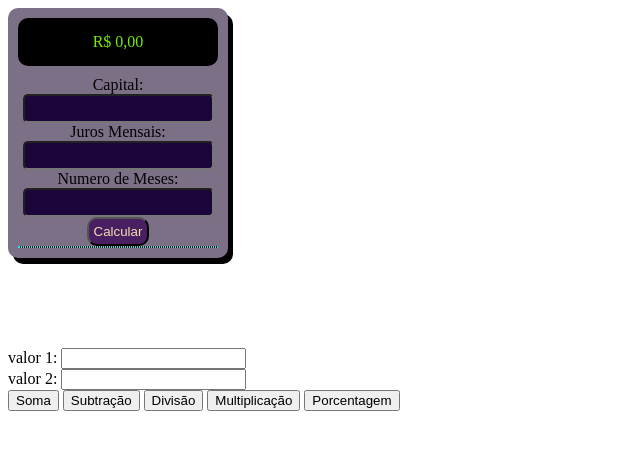
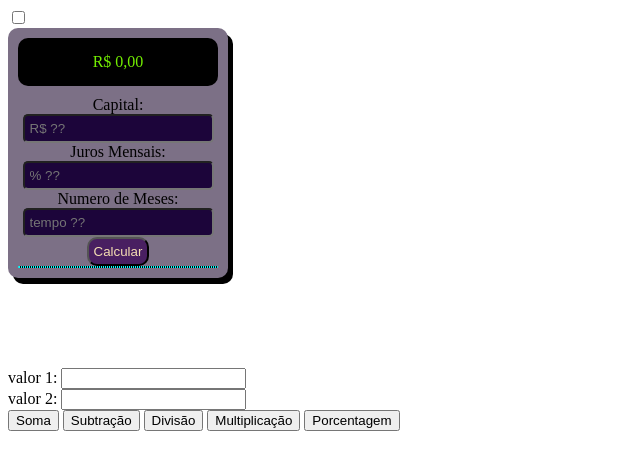
Before and after one commit to clarafofis/primeirog_3t, a plain HTML site: page index.html in a window 1280 px wide. Shown: the whole page, without its empty margins (0-640 px from the left). Drawn offline with Linux system fonts and the light colour scheme.

Commit message:
Update index.html

```diff
--- a/index.html
+++ b/index.html
@@ -11,14 +11,15 @@
 </head>
 
 <body>
+   <input type="checkbox" id="input-calcFin">
 
    <div class="calc">
       <div id="spTotal">
          <span id="total">R$ 0,00</span>
       </div>
-      Capital: <input id="valor" type="text"> <br>
-      Juros Mensais: <input id="juros" type="text"> <br>
-      Numero de Meses: <input id="meses" type="text"> <br>
+   Capital: <input id="valor" placeholder="R$ ??" type="text"> <br>
+      Juros Mensais: <input id="juros" placeholder="% ??" type="text"> <br>
+      Numero de Meses: <input id="meses" placeholder="tempo ??" type="text"> <br>
       <button onclick="total()">Calcular</button>
       <div id="spListaMes">
          <span id="listaMes"></span>
```
